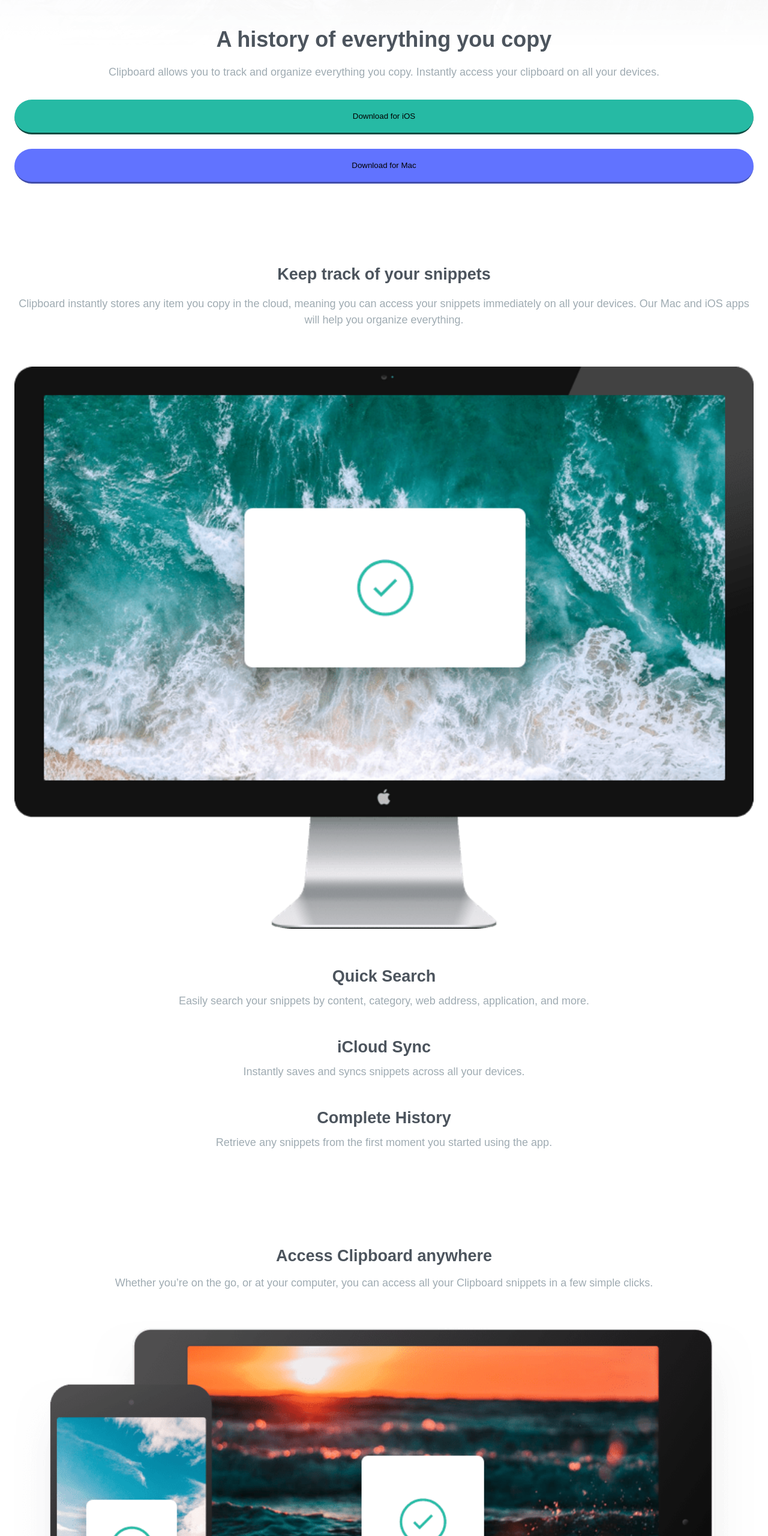
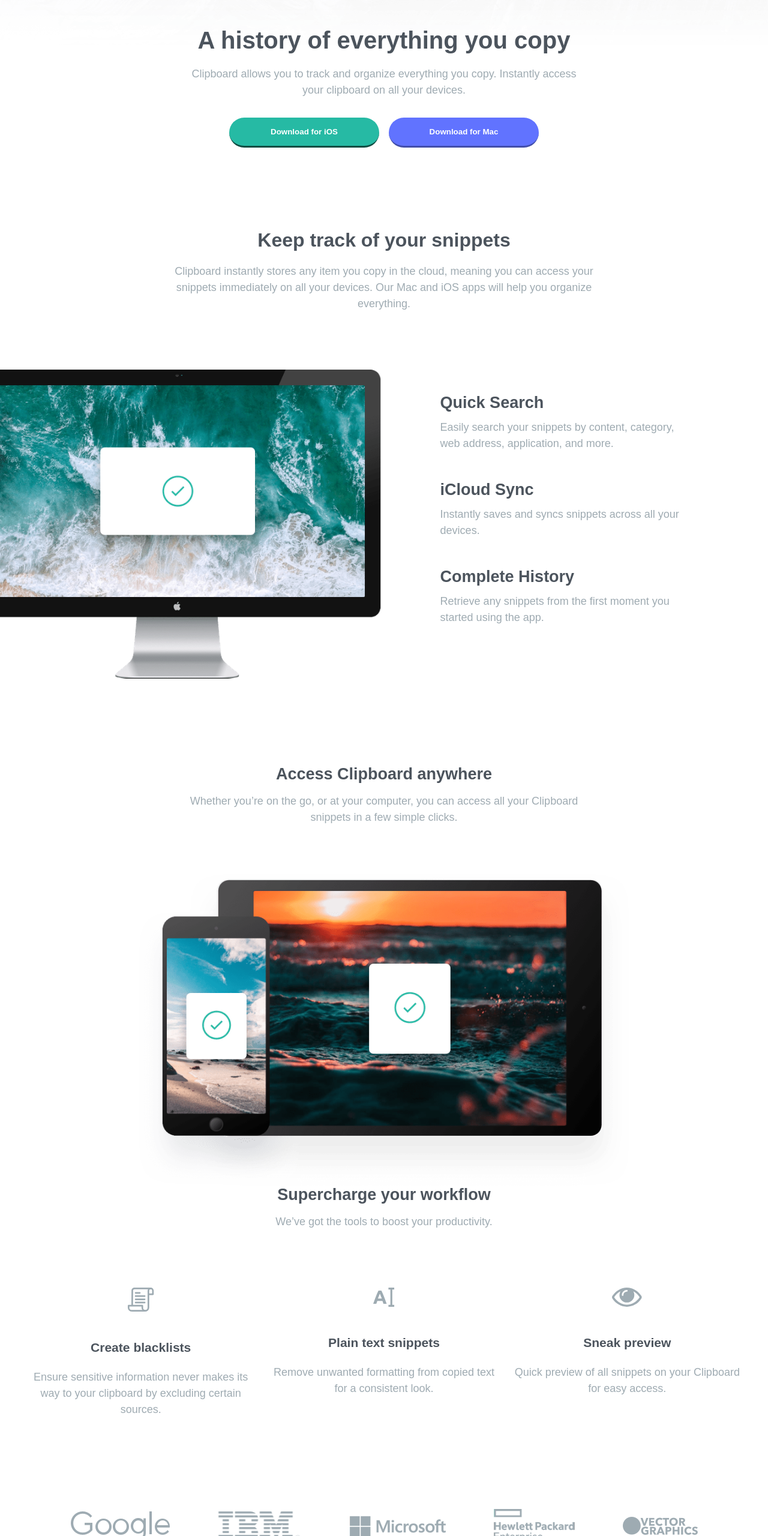
Before and after one commit to fidellim/Clipboard-Landing-Page, a plain HTML site: page index.html in a window 1280 px wide. Shown: the part 240-2800 px from the top of the page at 60% size. Drawn offline with Linux system fonts and the light colour scheme; a web font is replaced by a local one.

Commit message:
add desktop version

```diff
--- a/index.html
+++ b/index.html
@@ -28,7 +28,7 @@
 
       <h2>Keep track of your snippets</h2>
 
-      <p>
+      <p class="snippets-para">
         Clipboard instantly stores any item you copy in the cloud,
         meaning you can access your snippets immediately on all your
         devices. Our Mac and iOS apps will help you organize everything.
@@ -65,16 +65,22 @@
         We’ve got the tools to boost your productivity.
       </p>
 
+      <div class="features">
         <div>
           <img src="./images/icon-blacklist.svg" alt="">
           <h3>Create blacklists</h3>
           <p>Ensure sensitive information never makes its way to your clipboard by excluding certain sources.</p>
+        </div>
+        <div>
           <img src="./images/icon-text.svg" alt="">
           <h3>Plain text snippets</h3>
           <p>Remove unwanted formatting from copied text for a consistent look.</p>
+        </div>
+        <div>
           <img src="./images/icon-preview.svg" alt="">
           <h3>Sneak preview</h3>
           <p>Quick preview of all snippets on your Clipboard for easy access.</p>
+        </div>
       </div>
     </section>
 
@@ -101,7 +107,7 @@
     </section>
 
     <footer>
-      <div>
+        <div class="footer-left">
           <img src="./images/logo.svg" class="footer-logo" alt="logo">
           <nav>
             <ul>
@@ -112,11 +118,11 @@
               <li><a href="">Install Guide</a></li>
             </ul>
           </nav>
+        </div>
         <div class="socials">
           <a href=""><img src="./images/icon-facebook.svg" class="facebook-logo" alt="facebook link"></a>
           <a href=""><img src="./images/icon-twitter.svg" class="twitter-logo" alt="twitter link"></a>
           <a href=""><img src="./images/icon-instagram.svg" class="instagram-logo" alt="instagram link"></a>
-        </div>
         </div>
     </footer>
   </div>
--- a/styles.scss
+++ b/styles.scss
@@ -22,7 +22,7 @@
 	font-family: $baiJamjuree;
 	text-align: center;
 	width: 100%;
-	background: url("./images/bg-header-mobile.png") no-repeat fixed;
+	background: url("./images/bg-header-mobile.png") no-repeat;
 	background-size: contain;
 }
 
@@ -50,6 +50,7 @@
 	div {
 		display: flex;
 		flex-direction: column;
+		align-items: center;
 		margin-bottom: 7rem;
 	}
 	h2 {
@@ -60,12 +61,16 @@
 .download-ios,
 .download-mac {
 	padding: 1.25rem 0;
+	width: 100%;
+	max-width: 400px;
 	border-top: 0;
 	border-left: 0;
 	border-right: 0;
 	border-bottom-width: 3px;
 	border-radius: 50px;
 	margin-bottom: 1.5rem;
+	color: white;
+	font-weight: 600;
 }
 
 .download-ios:active,
@@ -161,6 +166,7 @@
 	div {
 		display: flex;
 		flex-direction: column;
+		align-items: center;
 	}
 }
 
@@ -228,7 +234,153 @@
 
 @media (min-width: 768px) {
 	body {
-		background: url("./images/bg-header-desktop.png") no-repeat fixed;
+		background: url("./images/bg-header-desktop.png") no-repeat;
 		background-size: contain;
 	}
+	main {
+		h1 {
+			font-size: 2.5rem;
+		}
+		p {
+			padding: 0;
+			margin: 0 auto 2rem auto;
+			max-width: 650px;
+		}
+		.snippets-para {
+			max-width: 700px;
+		}
+		div {
+			display: flex;
+			flex-direction: row;
+			justify-content: center;
+		}
+		h2 {
+			font-size: 2rem;
+		}
+	}
+	.download-ios {
+		margin-right: 1rem;
+	}
+	.download-ios,
+	.download-mac {
+		padding: 1rem 2.25rem;
+		max-width: 250px;
+	}
+
+	.section-1 {
+		display: flex;
+		flex-direction: row;
+		align-items: center;
+		text-align: left;
+		margin-bottom: 5rem;
+		img {
+			width: 55%;
+			transform: translateX(-10%);
+			margin-right: 2rem;
+		}
+		p {
+			max-width: 400px;
+		}
+	}
+
+	.section-2 {
+		margin-bottom: 0rem;
+		h2 {
+			margin-bottom: 1rem;
+		}
+		p {
+			max-width: 700px;
+			margin: 0 auto 5rem auto;
+		}
+		img {
+			max-width: 850px;
+			margin: 0 auto;
+			padding: 0 1rem;
+		}
+	}
+
+	.section-3 {
+		margin-bottom: 6rem;
+		.features {
+			padding: 0 1rem;
+			display: grid;
+			grid-template-columns: repeat(3, 1fr);
+			gap: 1rem;
+			margin: 0 auto;
+			max-width: 1250px;
+			div {
+				// set to equal
+				flex: 1 1 0;
+			}
+		}
+	}
+
+	.section-4 {
+		display: grid;
+		grid-auto-flow: column;
+		gap: 5rem;
+		margin-bottom: 7rem;
+		img {
+			margin-bottom: 0rem;
+			flex: 1 1 0;
+		}
+	}
+
+	.section-5 {
+		p {
+			padding: 0.5rem;
+			margin: 0 auto 3rem auto;
+			max-width: 700px;
+		}
+		div {
+			display: flex;
+			flex-direction: row;
+			justify-content: center;
+		}
+	}
 }
+
+@media (min-width: 1060px) {
+	footer {
+		padding: 3.25rem 8rem;
+		display: flex;
+		flex-direction: row;
+		justify-content: space-between;
+		align-items: center;
+
+		.footer-left {
+			display: flex;
+			flex-direction: row;
+			align-items: center;
+		}
+		.footer-logo {
+			margin: 0 5rem 0 0;
+		}
+		nav {
+			width: 100%;
+			max-width: 500px;
+			ul {
+				display: flex;
+				flex-direction: column;
+				flex-wrap: wrap;
+				height: 80px;
+				text-align: left;
+			}
+			li {
+				margin: 0.5rem 0;
+				padding-right: 5rem;
+			}
+		}
+		.socials {
+			img {
+				width: 25px;
+			}
+		}
+	}
+}
+
+@media (max-width: 1110px) {
+	.section-4 {
+		grid-auto-flow: row;
+	}
+}
```
Also changed, not shown: styles.css, 1 other file. Lines whose indentation alone changed are shown as unchanged.
